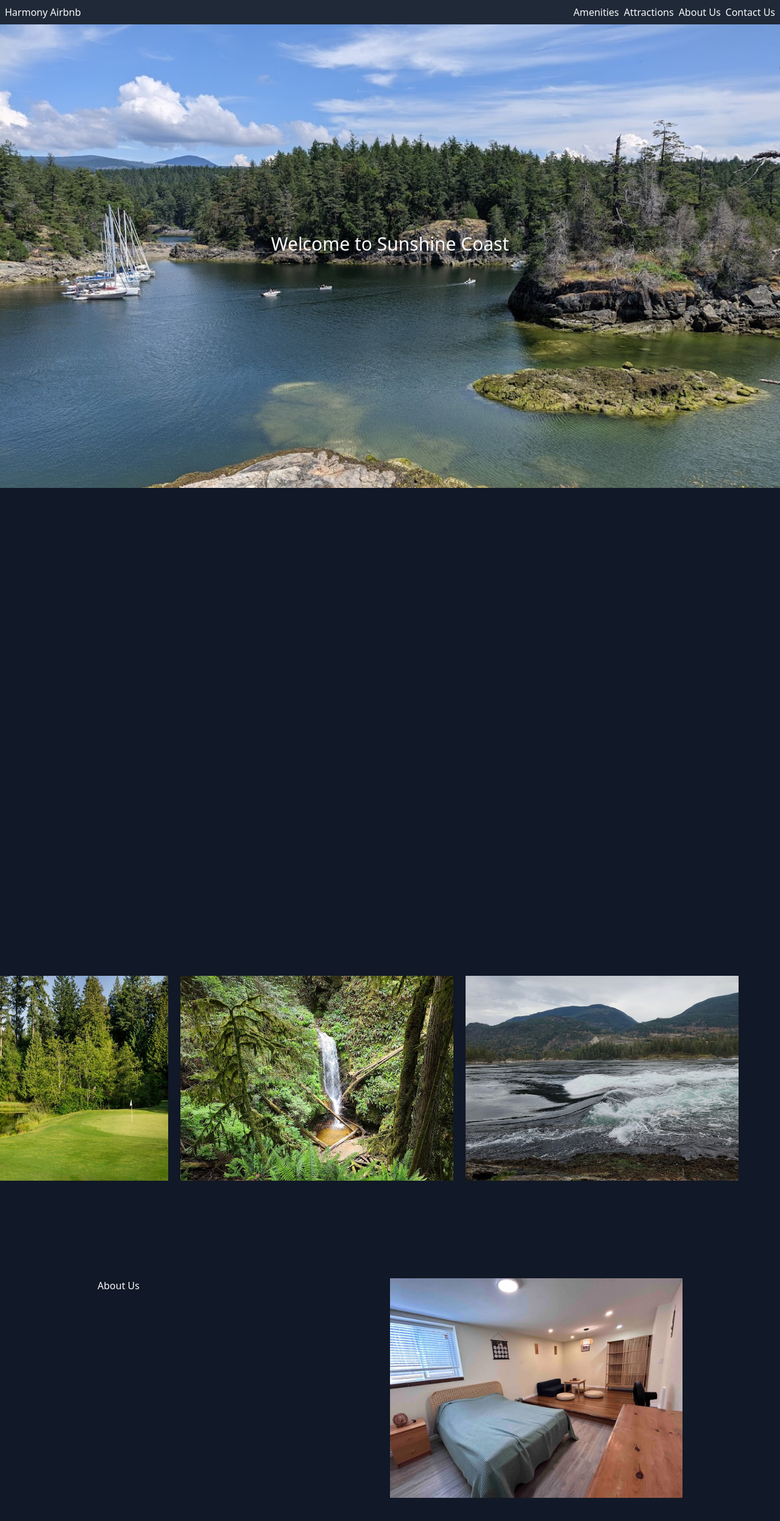
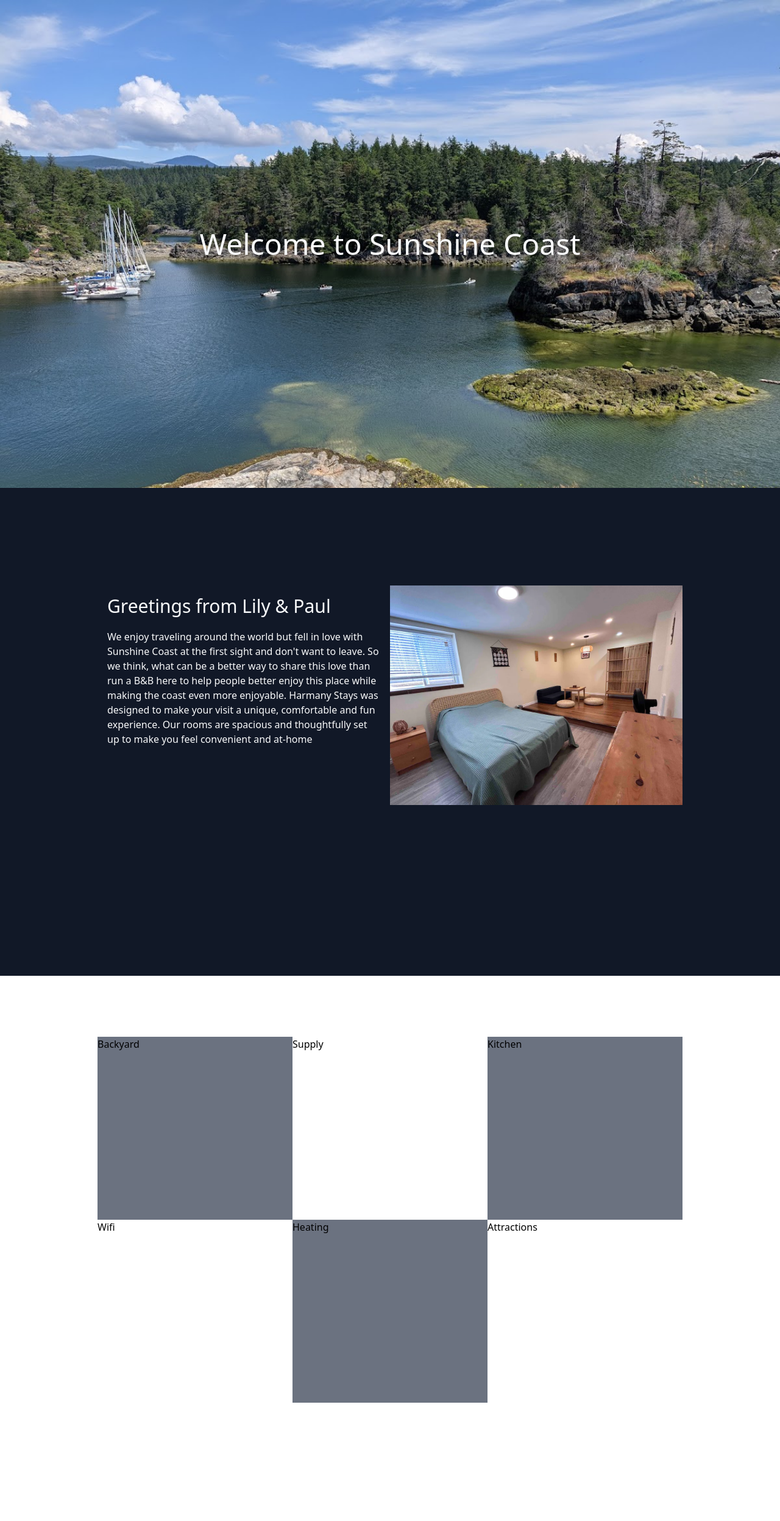
Before and after one commit to everett2002/airbnb-website, a React (Vite) app in the folder airbnb-website/: page / in a window 1280 px wide. Shown: the top 2494 px of the page at 61% size. After the commit the page ends 2400 px from the top, so only its background shows below. Built offline with nearby package versions, Linux system fonts and the light colour scheme.

Commit message:
Created responsive navbar

```diff
--- a/airbnb-website/src/App.tsx
+++ b/airbnb-website/src/App.tsx
@@ -1,41 +1,83 @@
-import { useState } from 'react'
+import { useState, useEffect } from 'react'
 import room from './assets/room.jpg'
-import whirlpool from './assets/whirlpool.jpg'
-import forestwaterfall from './assets/forest-waterfall.jpg'
-import golf from './assets/golf.jpg'
 import './App.css'
-import ImageBar from './Imagebar'
+// import ImageBar from './Imagebar'
 
 function App() {
+  const [showNav, changeShowNav] = useState(true);
+  let lastScroll: number = window.scrollY;
+
+  const handleScroll = () => {
+    if (window.scrollY >= lastScroll) {
+
+      console.log(window.scrollY + " going down...");
+      changeShowNav(false);
+    } else {
+      console.log(window.scrollY + " going up...");
+      changeShowNav(true)
+    }
+
+    lastScroll = window.scrollY
+  }
+
+  useEffect(() => {
+    window.addEventListener('scroll', handleScroll);
+    return () => {
+      window.removeEventListener('scroll', handleScroll);
+    };
+  }, []);
 
   return  <>
 
-    <div className='fixed bg-gray-800 min-w-full h-10 top-0 text-gray-50 flex items-center justify-between px-2 z-10'>
-      <h2>Harmony Airbnb</h2>
-      <ul className='flex space-x-2'>
-        <li className='hover:text-gray-500'>Amenities</li>
-        <li className='hover:text-gray-500'>Attractions</li>
-        <li className='hover:text-gray-500'>About Us</li>
-        <li className='hover:text-gray-500'>Contact Us</li>
+    <nav className='fixed bg-gray-800 min-w-full top-0 text-gray-50 flex items-center justify-between p-5 z-10 scroll-smooth duration-300'
+    style={{ transform: `translateY(${showNav ? 0 : -100}%)` }}>
+      <h2 className='text-3xl m-3'>Harmony Airbnb</h2>
+      <ul className='flex space-x-8 '>
+        <li className='hover:text-gray-500'>
+          <a href="#home">Home</a>
+        </li>
+        <li className='hover:text-gray-500'>
+          <a href="#about-us">About</a>
+        </li>
+        <li className='hover:text-gray-500'>
+          <a href="#attractions">Attractions</a>
+        </li>
+        <li className='hover:text-gray-500'>Contact</li>
       </ul>
+    </nav>
+
+
+    <div id='home' className={`min-h-screen flex items-center justify-center bg-coast bg-no-repeat bg-cover bg-fixed`}>
+      <h1 className='text-5xl text-gray-50'>Welcome to Sunshine Coast</h1>
     </div>
 
 
-    <div className={`min-h-screen flex items-center justify-center bg-coast bg-no-repeat bg-cover bg-fixed`}>
-      <h1 className='text-3xl text-gray-50'>Welcome to Sunshine Coast</h1>
-    </div>
-    <div className='bg-gray-900 min-w-full h-screen'>
-
-</div>
-
-    <ImageBar />
 
 
-    <div className=' bg-gray-900 h-[100vh] text-gray-50 grid items-center justify-center '>
+
+
+    <div id='about-us' className=' bg-gray-900 h-[100vh] text-gray-50 grid items-center justify-center '>
       <div className='grid md:grid-cols-2 grid-rows-2 w-[75vw] h-[60vh]'>
-        <h2>About Us</h2>
-        <img src={room} alt="..." />
+      <div className='w-25 p-4'>
+        <h2 className='mb-5 text-3xl'>Greetings from Lily & Paul</h2>
+        <p className='text-16'>We enjoy traveling around the world but fell in love with Sunshine Coast at the first sight and don't want to leave. So we think, what can be a better way to share this love than run a B&B here to help people better enjoy this place while making the coast even more enjoyable. Harmany Stays was designed to make your visit a unique, comfortable and fun experience. Our rooms are spacious and thoughtfully set up to make you feel convenient and at-home</p>
       </div>
+      <div className=''>
+        <img src={room} className='' alt="..." />
+      </div>
+      </div>
+    </div>
+
+     {/* <ImageBar /> */}
+    <div id='attractions' className='h-screen flex items-center justify-center'>
+     <div className='grid grid-cols-3 grid-row-2 h-[75vh] w-[75vw]'>
+        <div className='h-full  bg-gray-500'>Backyard</div>
+        <div className='items-center justify-center'>Supply</div>
+        <div className='h-full items-center justify-center bg-gray-500'>Kitchen</div>
+        <div className='items-center justify-center'>Wifi</div>
+        <div className='h-full items-center justify-center bg-gray-500'>Heating</div>
+        <div className='items-center justify-center'>Attractions</div>
+     </div>
     </div>
   </>
 
```
